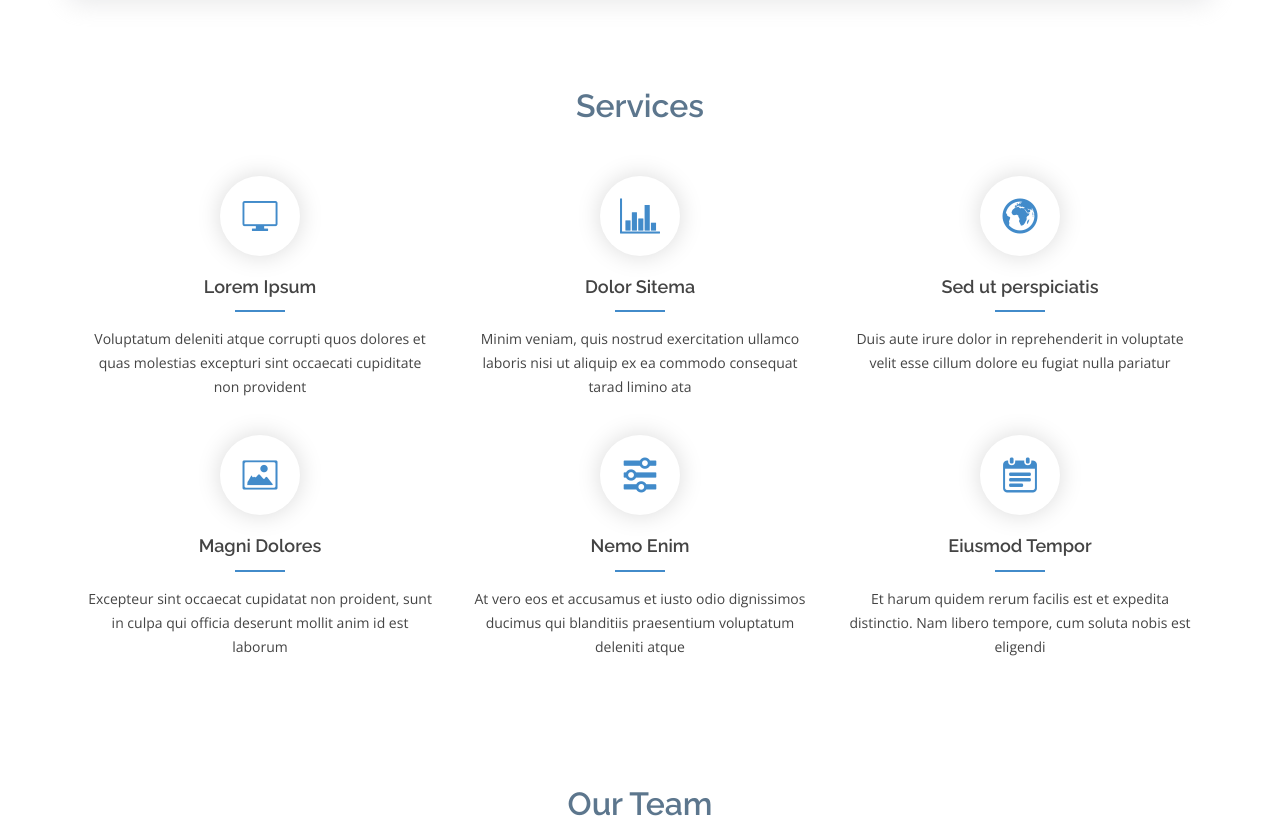
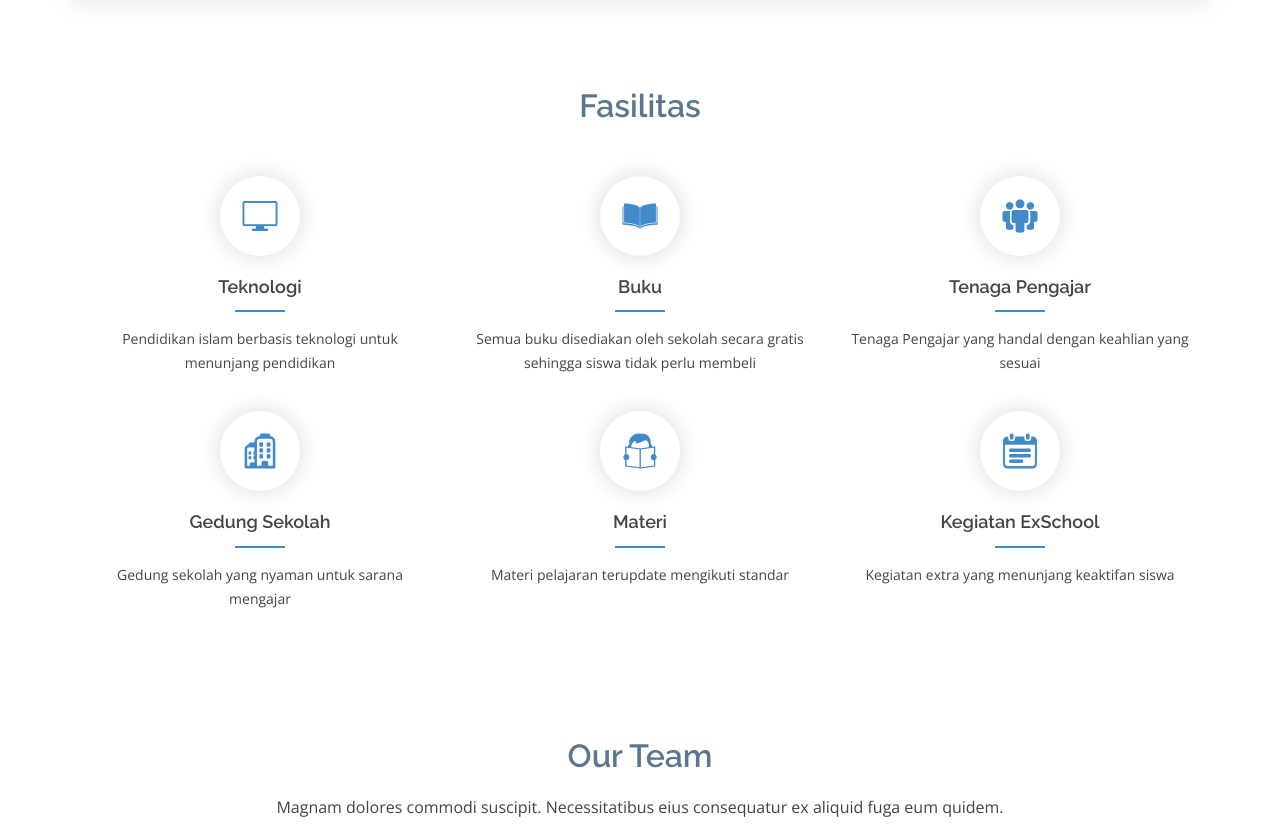
Before and after one commit to Lordfroze/badrussalam, a plain HTML site: page index.html in a window 1280 px wide. Shown: the part 1246-2086 px from the top of the page. Drawn offline with nearby package versions, Linux system fonts and the light colour scheme.

Commit message:
fix: fasilitas

```diff
--- a/index.html
+++ b/index.html
@@ -5,7 +5,7 @@
   <meta charset="utf-8">
   <meta content="width=device-width, initial-scale=1.0" name="viewport">
 
-  <title>Mamba Bootstrap Template - Index</title>
+  <title>Yayasan Badrussalam</title>
   <meta content="" name="descriptison">
   <meta content="" name="keywords">
 
@@ -41,7 +41,7 @@
   <section id="topbar" class="d-none d-lg-block">
     <div class="container clearfix">
       <div class="contact-info float-left">
-        <i class="icofont-envelope"></i><a href="mailto:contact@example.com">yayasanbadrussalam@mail.com</a>
+        <i class="icofont-envelope"></i><a href="mailto:yayasanbadrussalam@mail.com">yayasanbadrussalam@mail.com</a>
         <i class="icofont-phone"></i>0813-3578-6181
       </div>
       <div class="social-links float-right">
@@ -286,39 +286,42 @@
       <div class="container">
 
         <div class="section-title">
-          <h2>Services</h2>
+          <h2>Fasilitas</h2>
         </div>
 
         <div class="row">
           <div class="col-lg-4 col-md-6 icon-box" data-aos="fade-up">
             <div class="icon"><i class="icofont-computer"></i></div>
-            <h4 class="title"><a href="">Lorem Ipsum</a></h4>
-            <p class="description">Voluptatum deleniti atque corrupti quos dolores et quas molestias excepturi sint occaecati cupiditate non provident</p>
+            <h4 class="title"><a href="">Teknologi</a></h4>
+            <p class="description">Pendidikan islam berbasis teknologi untuk menunjang pendidikan</p>
           </div>
           <div class="col-lg-4 col-md-6 icon-box" data-aos="fade-up" data-aos-delay="100">
-            <div class="icon"><i class="icofont-chart-bar-graph"></i></div>
-            <h4 class="title"><a href="">Dolor Sitema</a></h4>
-            <p class="description">Minim veniam, quis nostrud exercitation ullamco laboris nisi ut aliquip ex ea commodo consequat tarad limino ata</p>
+            <div class="icon">
+              <!-- <i><img src="assets/icon/book.svg" height="90%" alt=""></i> -->
+              <i class="icofont-book"></i>
+            </div>
+            <h4 class="title"><a href="">Buku</a></h4>
+            <p class="description">Semua buku disediakan oleh sekolah secara gratis sehingga siswa tidak perlu membeli</p>
           </div>
           <div class="col-lg-4 col-md-6 icon-box" data-aos="fade-up" data-aos-delay="200">
-            <div class="icon"><i class="icofont-earth"></i></div>
-            <h4 class="title"><a href="">Sed ut perspiciatis</a></h4>
-            <p class="description">Duis aute irure dolor in reprehenderit in voluptate velit esse cillum dolore eu fugiat nulla pariatur</p>
+            <div class="icon"><i class="icofont-people"></i></div>
+            <h4 class="title"><a href="">Tenaga Pengajar</a></h4>
+            <p class="description">Tenaga Pengajar yang handal dengan keahlian yang sesuai</p>
           </div>
           <div class="col-lg-4 col-md-6 icon-box" data-aos="fade-up" data-aos-delay="300">
-            <div class="icon"><i class="icofont-image"></i></div>
-            <h4 class="title"><a href="">Magni Dolores</a></h4>
-            <p class="description">Excepteur sint occaecat cupidatat non proident, sunt in culpa qui officia deserunt mollit anim id est laborum</p>
+            <div class="icon"><i class="icofont-building-alt"></i></div>
+            <h4 class="title"><a href="">Gedung Sekolah</a></h4>
+            <p class="description">Gedung sekolah yang nyaman untuk sarana mengajar</p>
           </div>
           <div class="col-lg-4 col-md-6 icon-box" data-aos="fade-up" data-aos-delay="400">
-            <div class="icon"><i class="icofont-settings"></i></div>
-            <h4 class="title"><a href="">Nemo Enim</a></h4>
-            <p class="description">At vero eos et accusamus et iusto odio dignissimos ducimus qui blanditiis praesentium voluptatum deleniti atque</p>
+            <div class="icon"><i class="icofont-learn"></i></div>
+            <h4 class="title"><a href="">Materi</a></h4>
+            <p class="description">Materi pelajaran terupdate mengikuti standar</p>
           </div>
           <div class="col-lg-4 col-md-6 icon-box" data-aos="fade-up" data-aos-delay="500">
             <div class="icon"><i class="icofont-tasks-alt"></i></div>
-            <h4 class="title"><a href="">Eiusmod Tempor</a></h4>
-            <p class="description">Et harum quidem rerum facilis est et expedita distinctio. Nam libero tempore, cum soluta nobis est eligendi</p>
+            <h4 class="title"><a href="">Kegiatan ExSchool</a></h4>
+            <p class="description">Kegiatan extra yang menunjang keaktifan siswa</p>
           </div>
         </div>
 
```
Also changed, not shown: assets/icon/book.svg (added).
